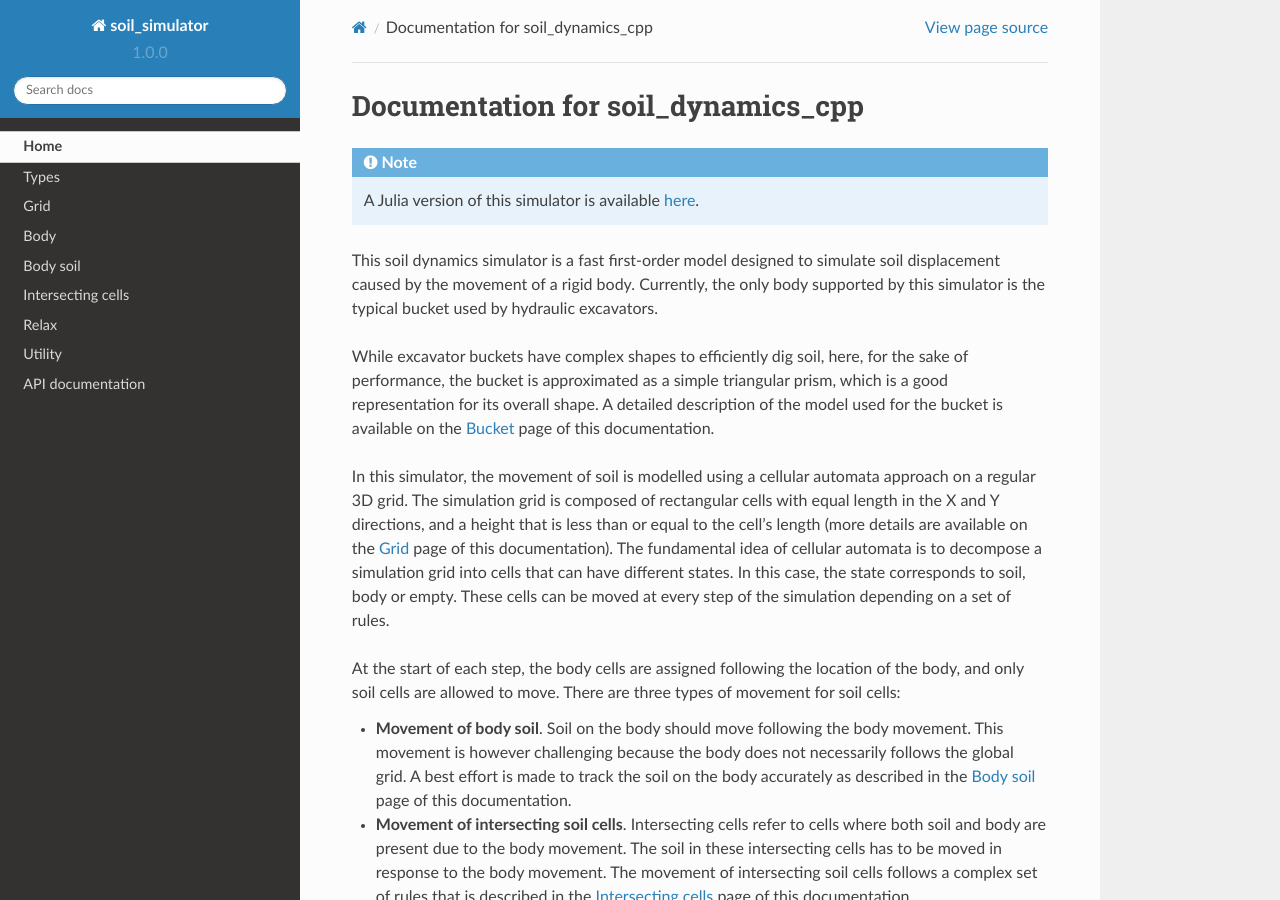
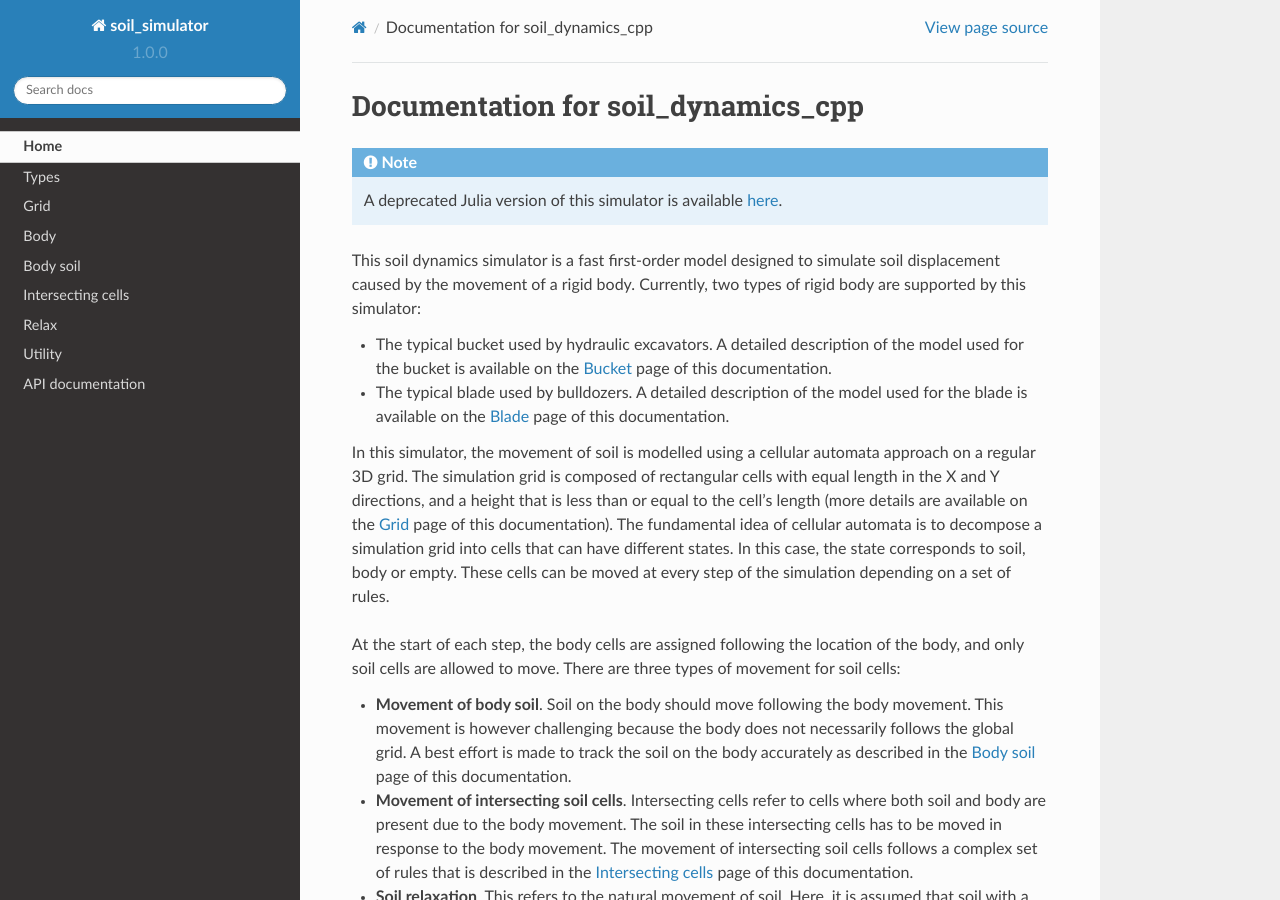
Before and after one commit to KennyVilella/soil_dynamics_cpp, a Sphinx documentation site: the page built from docs/index.rst, in a window 1280 px wide and 900 px high. Built offline with Sphinx 7.4.7 and the Read the Docs theme 2.0.0, drawn with Linux system fonts in a browser that asks for light colours.

Commit message:
[updated] index.rst

```diff
--- a/docs/index.rst
+++ b/docs/index.rst
@@ -3,14 +3,13 @@ Documentation for soil_dynamics_cpp
 
 .. note::
 
-    A Julia version of this simulator is available `here`_.
+    A deprecated Julia version of this simulator is available `here`_.
 
 This soil dynamics simulator is a fast first-order model designed to simulate soil displacement caused by the movement of a rigid body.
-Currently, the only body supported by this simulator is the typical bucket used by hydraulic excavators.
+Currently, two types of rigid body are supported by this simulator:
 
-
-While excavator buckets have complex shapes to efficiently dig soil, here, for the sake of performance, the bucket is approximated as a simple triangular prism, which is a good representation for its overall shape.
-A detailed description of the model used for the bucket is available on the `Bucket <bucket.html>`_ page of this documentation.
+* The typical bucket used by hydraulic excavators. A detailed description of the model used for the bucket is available on the `Bucket <bucket.html>`_ page of this documentation.
+* The typical blade used by bulldozers. A detailed description of the model used for the blade is available on the `Blade <blade.html>`_ page of this documentation.
 
 
 In this simulator, the movement of soil is modelled using a cellular automata approach on a regular 3D grid.
```
